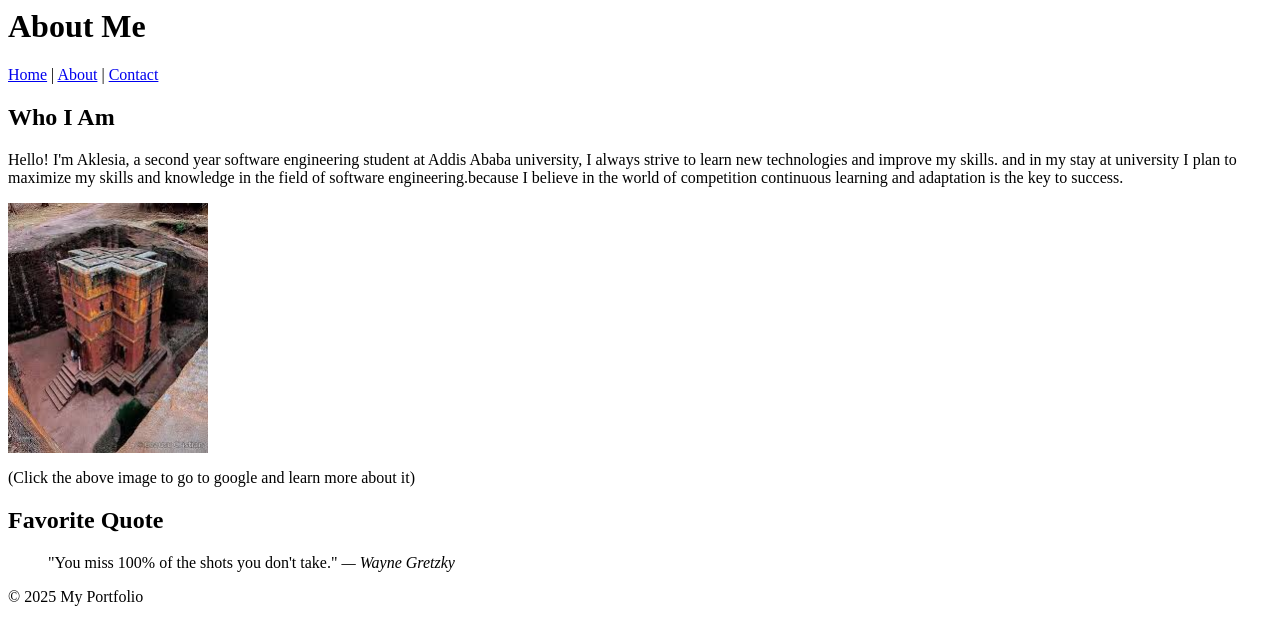
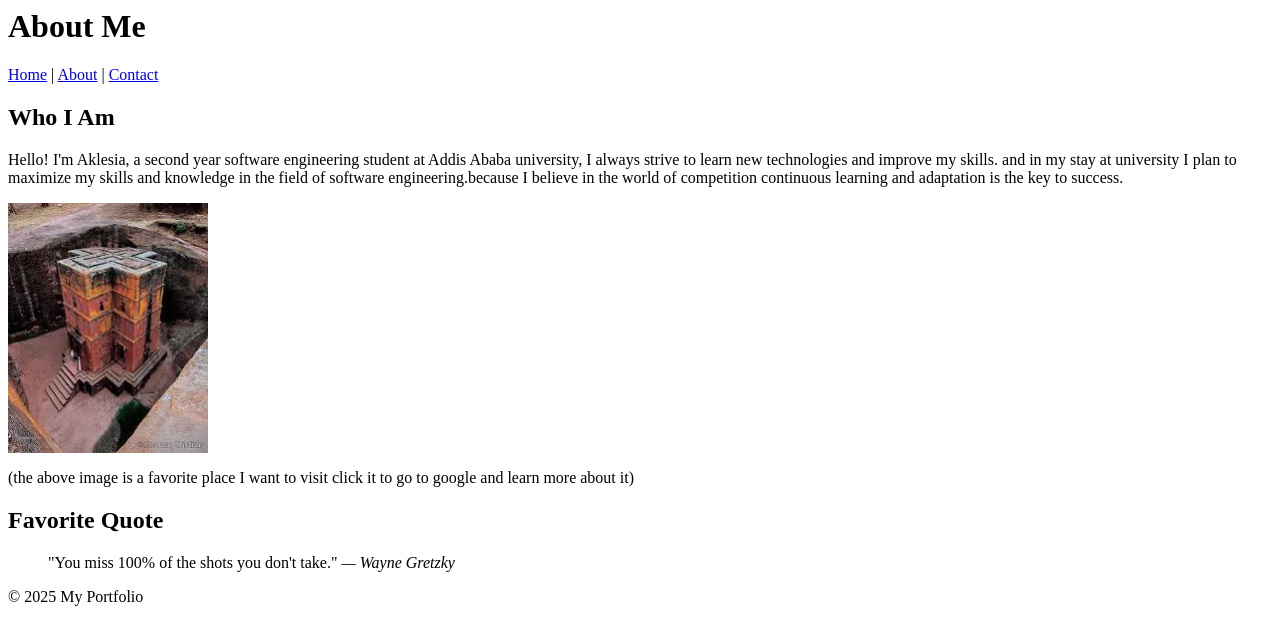
Before and after one commit to Aki30312/portfolio-project, a plain HTML site: page about.html in a window 1280 px wide. Drawn offline with Linux system fonts and the light colour scheme.

Commit message:
info add on the clickable image

```diff
--- a/about.html
+++ b/about.html
@@ -30,7 +30,7 @@
     <a href="https://google.com" target="_blank" title="Go to Google">
       <img src="images/lalibela.jpg" alt="favourite place" width="200">
     </a>
-    <p>(Click the above image to go to google and learn more about it)</p>
+    <p>(the above image is a favorite place I want to visit click it to go to google and learn more about it)</p>
   </section>
 
   <!-- EXTRA SEMANTIC ELEMENTS  -->
```
